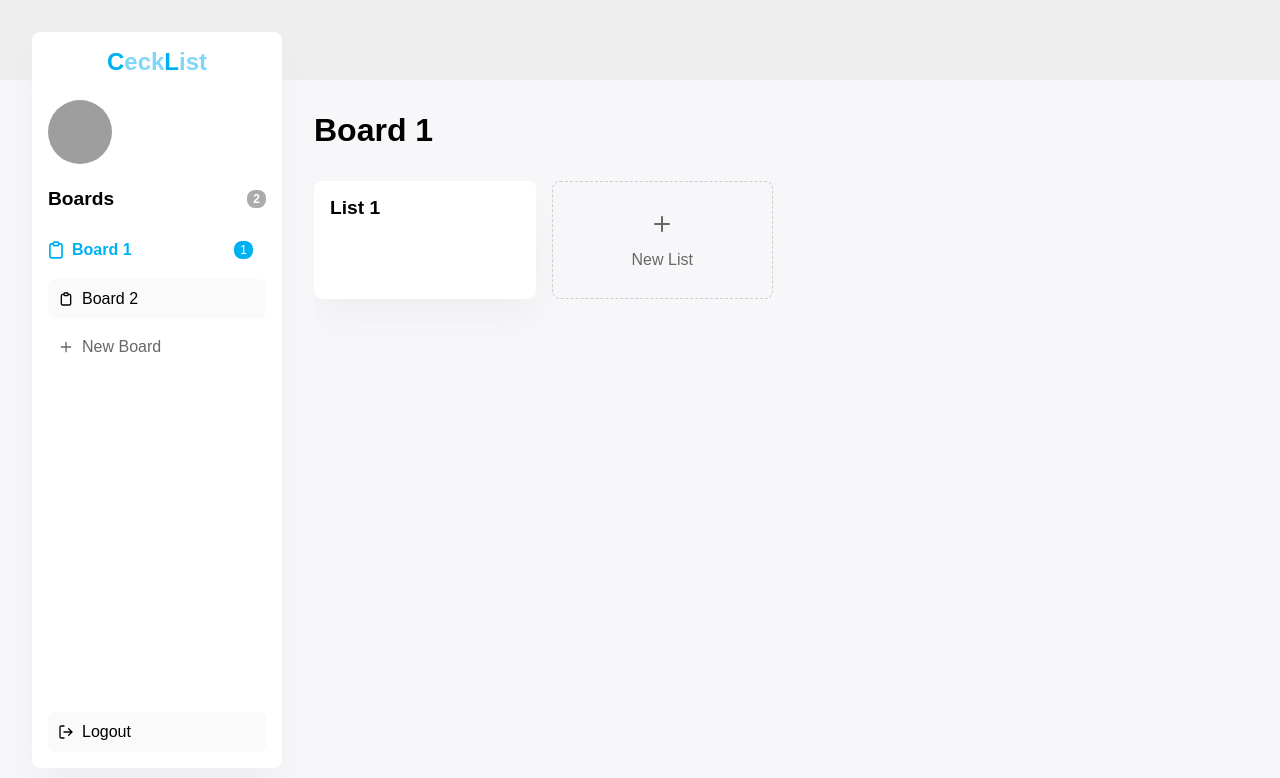
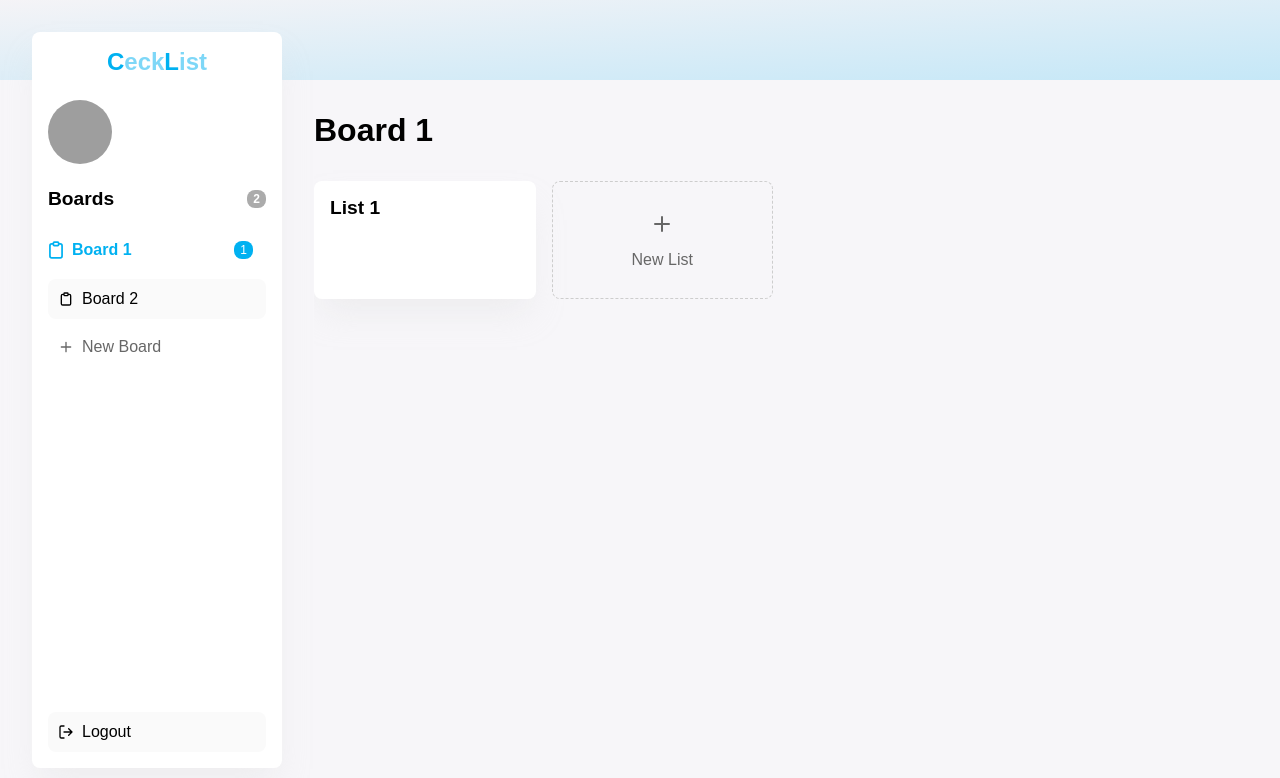
Before and after one commit to rahmaniali-ir/checklist-web, an Angular app: page /board/1 in a window 1280 px wide. Shown: the top 778 px of the page. Built offline with nearby package versions, Linux system fonts and the light colour scheme; grey boxes are pictures that could not be loaded.

Commit message:
dashboard board cover color

```diff
--- a/src/app/dashboard/components/dashboard/dashboard.component.html
+++ b/src/app/dashboard/components/dashboard/dashboard.component.html
@@ -1,4 +1,4 @@
-<figure>
+<figure [style.--color]="backgroundColor" [class.no-image]="!background">
   <img *ngIf="background" [src]="background" alt="Background" />
 </figure>
 
--- a/src/app/dashboard/components/dashboard/dashboard.component.sass
+++ b/src/app/dashboard/components/dashboard/dashboard.component.sass
@@ -5,7 +5,7 @@
   padding: var(--dasbhoard-padding)
 
   > figure
-    background: #eee
+    background: linear-gradient(to top left, var(--color), #eee)
     height: var(--dashboard-cover)
     left: 0
     object-fit: cover
@@ -14,6 +14,9 @@
     top: 0
     width: 100%
     z-index: 0
+
+    &.no-image
+      opacity: .2
 
     img
       display: block
--- a/src/app/dashboard/components/dashboard/dashboard.component.ts
+++ b/src/app/dashboard/components/dashboard/dashboard.component.ts
@@ -8,6 +8,7 @@ import { BoardService } from '../../services/board.service';
 })
 export class DashboardComponent implements OnInit {
   background = '';
+  backgroundColor = '';
 
   constructor(private boardService: BoardService) {}
 
@@ -15,6 +16,7 @@ export class DashboardComponent implements OnInit {
     this.boardService.currentBoard$.subscribe((board) => {
       setTimeout(() => {
         this.background = board?.image || '';
+        this.backgroundColor = board?.color || '';
       });
     });
   }
```
